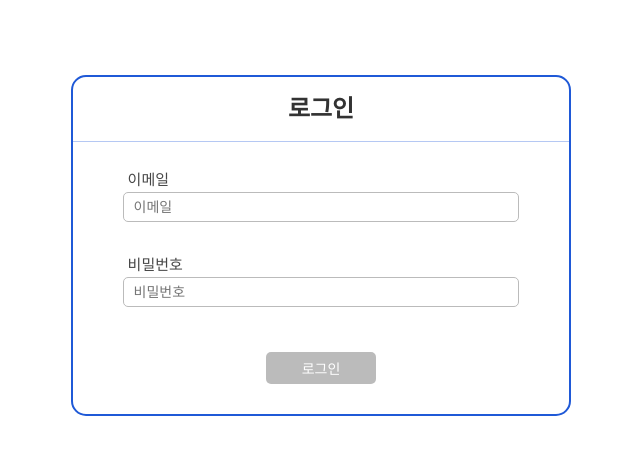
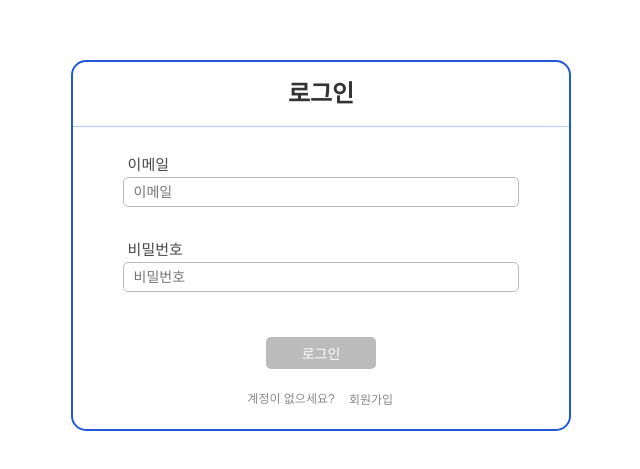
Before and after one commit to leesunmin1231/wanted-pre-onboarding-challenge-fe-1, a React (Create React App) app in the folder client/: page /auth/login in a window 1280 px wide. Shown: the part 155-624 px from the top of the page, without its empty margins (319-959 px from the left). Built offline with nearby package versions, Linux system fonts and the light colour scheme.

Commit message:
feat: 로그인 페이지 회원가입 안내

```diff
--- a/client/src/components/Login/index.tsx
+++ b/client/src/components/Login/index.tsx
@@ -1,4 +1,5 @@
 import React, { useState, ChangeEvent, useEffect } from 'react';
+import styled from '@emotion/styled';
 import { useNavigate } from 'react-router-dom';
 import { useForm } from 'react-hook-form';
 import * as yup from 'yup';
@@ -70,6 +71,45 @@ export default function Login() {
           로그인
         </MiddleButton>
       </AuthForm>
+      <SignUpBox>
+        <SignUpText>계정이 없으세요?</SignUpText>
+        <SignUpButton onClick={() => navigate('/auth/signup')}>회원가입</SignUpButton>
+      </SignUpBox>
     </AuthBox>
   );
 }
+
+const SignUpBox = styled.div`
+  width: 100%;
+  height: 20px;
+  margin-bottom: 20px;
+  display: flex;
+  align-items: center;
+  justify-content: center;
+`;
+
+const SignUpText = styled.div`
+  width: 100px;
+  height: 20px;
+  text-align: center;
+  line-height: 20px;
+  color: ${({ theme }) => theme.colors.GRAY1};
+  font-size: 12px;
+`;
+
+const SignUpButton = styled.button`
+  width: 60px;
+  height: 20px;
+  text-align: center;
+  color: ${({ theme }) => theme.colors.GRAY1};
+  font-size: 12px;
+  background-color: ${({ theme }) => theme.colors.WHITE};
+  border: 0px;
+  border-radius: 5px;
+  &:hover {
+    background-color: ${({ theme }) => theme.colors.GRAY4};
+  }
+  &:active {
+    filter: brightness(0.7);
+  }
+`;
--- a/client/src/styles/auth.ts
+++ b/client/src/styles/auth.ts
@@ -38,7 +38,8 @@ export const AuthForm = styled.form`
   justify-content: center;
   align-items: center;
   flex: 1;
-  padding: 30px 0px;
+  padding-top: 30px;
+  padding-bottom: 20px;
   button {
     margin-top: 10px;
   }
```
